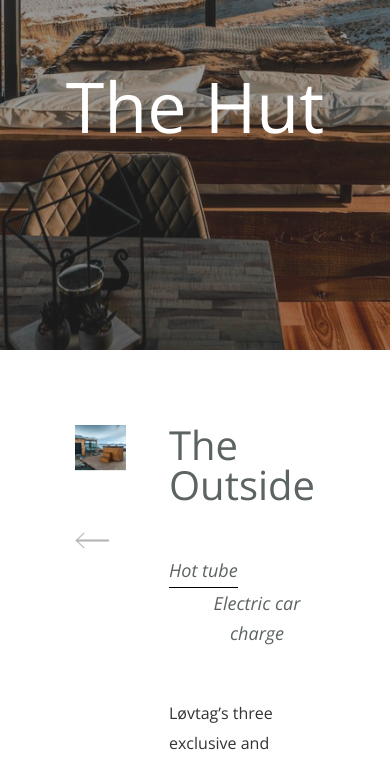
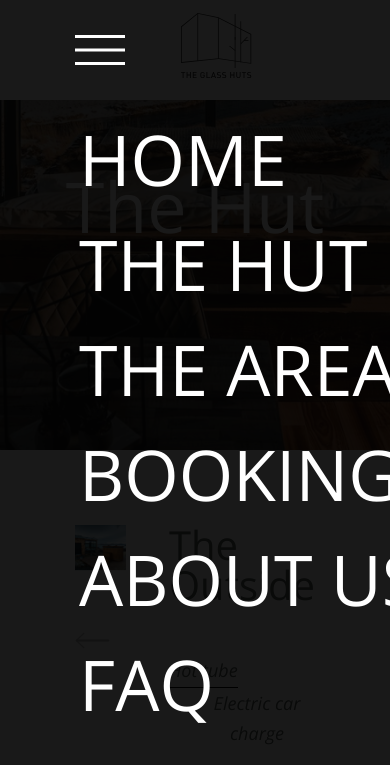
Before and after one commit to demirepo/glasshut, a website with bundled scripts: page src/hut.html in a window 390 px wide. Shown: the top 765 px of the page. Built offline with nearby package versions, Linux system fonts and the light colour scheme.

Commit message:
making burger

```diff
--- a/src/hut.html
+++ b/src/hut.html
@@ -25,6 +25,9 @@
     <header class="header">
       <div class="container">
         <div class="header__inner">
+          <div class="header__burger-icon burger-icon">
+            <span class="burger-icon-span"></span>
+          </div>
           <a class="header__logo" href="index.html">
             <img class="header__logo-img" src="img/logo.svg" alt="logo" />
           </a>
--- a/src/scss/style.scss
+++ b/src/scss/style.scss
@@ -323,6 +323,7 @@ main {
 
 .header {
   .header__inner {
+    position: relative;
     display: flex;
     align-items: center;
     justify-content: space-between;
@@ -332,6 +333,10 @@ main {
 
   .header__logo {
     margin: 18px 0 17px var(--big-interval);
+
+    .header__logo-img {
+      z-index: 5;
+    }
   }
 
   .header__button {
@@ -1814,10 +1819,6 @@ main {
 }
 
 @media (max-width: 1050px) {
-  .header {
-    display: none;
-  }
-
   .cabins__top {
     flex-flow: column wrap;
   }
@@ -1841,6 +1842,94 @@ main {
   }
 }
 
+.burger-icon {
+  display: none;
+}
+
+@media screen and (max-width: 1000px) {
+  .header {
+    button {
+      display: none;
+    }
+
+    .header__inner {
+      justify-content: center;
+    }
+  }
+
+  .burger-icon {
+    position: absolute;
+    top: 50%;
+    left: $padding;
+    z-index: 5;
+    display: block;
+
+    // flex-direction: column;
+    // justify-content: center;
+    width: 50px;
+    height: 30px;
+
+    // border: 1px solid #000;
+    cursor: pointer;
+    transform: translateY(-50%);
+  }
+
+  .burger-icon-span,
+  .burger-icon::before,
+  .burger-icon::after {
+    position: absolute;
+    left: 0;
+    width: 100%;
+    height: 10%;
+    background-color: $bg-primary;
+    transition: all 0.2s;
+  }
+
+  .burger-icon::after {
+    content: '';
+    bottom: 0;
+    background-color: $bg-primary;
+  }
+
+  .burger-icon::before {
+    content: '';
+    top: 0;
+    background-color: $bg-primary;
+  }
+
+  .burger-icon-span {
+    top: 50%;
+    transform: scale(1) translateY(-50%);
+  }
+
+  .menu {
+    position: fixed;
+    top: 0;
+    left: 0;
+    z-index: 2;
+    display: flex;
+    align-items: center;
+    width: 100%;
+    height: 100%;
+    padding-left: $padding;
+    background-color: rgb(0 0 0 / 90%);
+
+    .menu__list {
+      flex-direction: column;
+      color: $bg-primary;
+
+      a {
+        font-size: 70px;
+        line-height: 1.5;
+      }
+    }
+
+    .lng-menu {
+      position: absolute;
+    }
+  }
+}
+
 @media screen and (max-width: 676px) {
   .datepicker__button {
     margin-top: 24px;
```
Also changed, not shown: src/booking.html (+2 -2 lines), src/css/style.min.css, src/js/main.js (indentation only), src/js/main.min.js.
